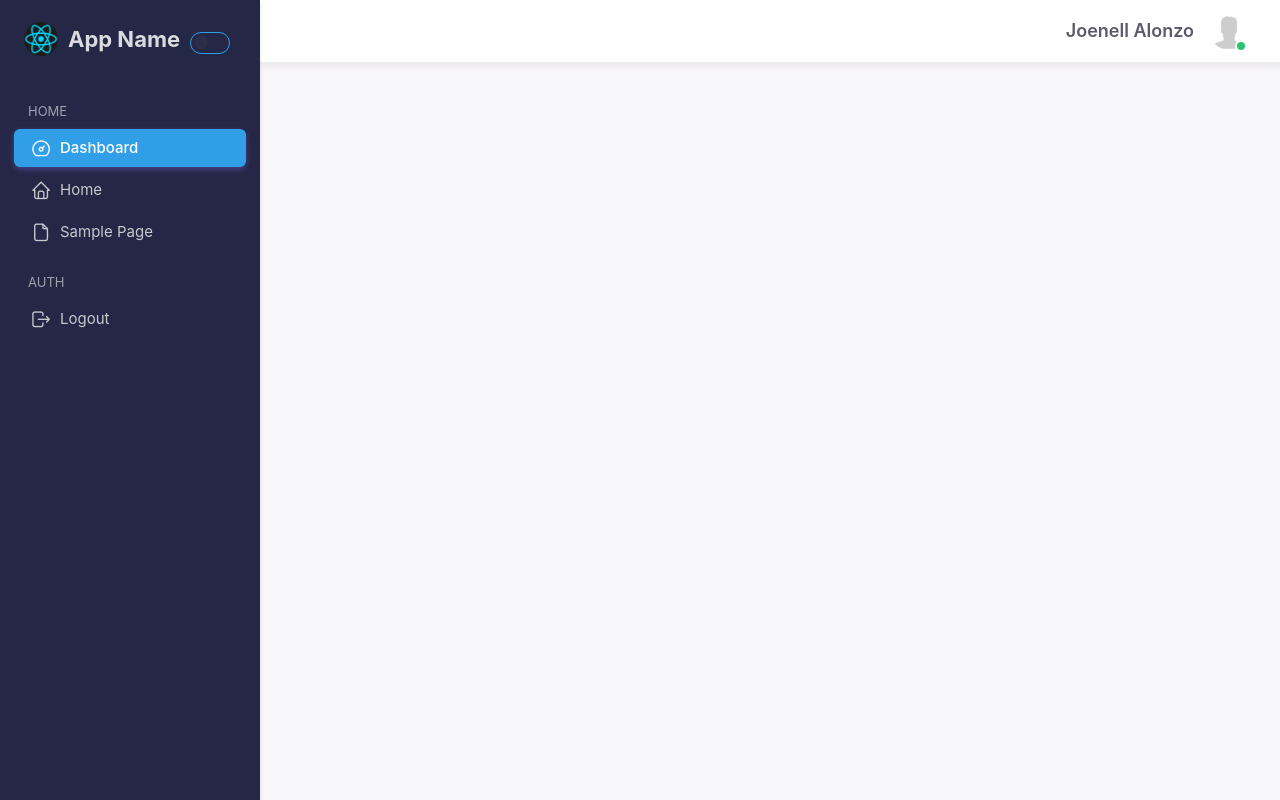
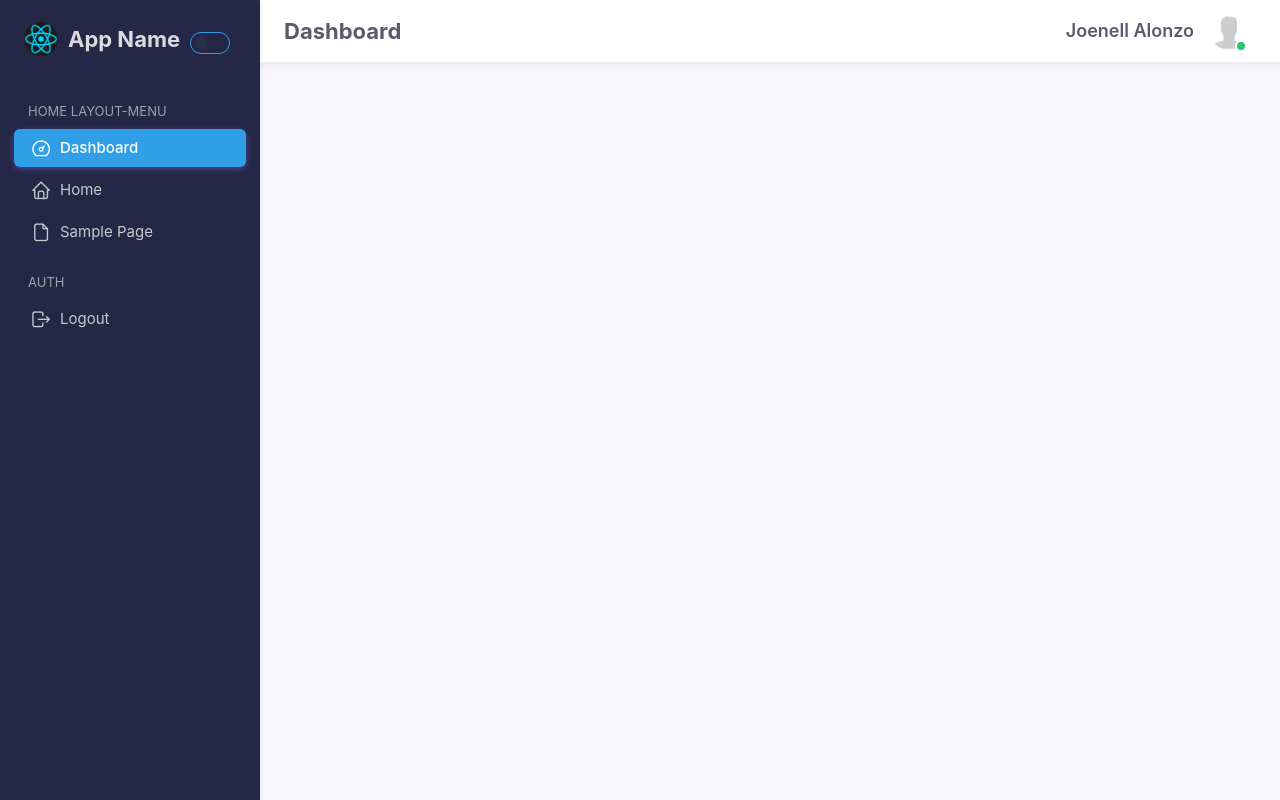
Before and after one commit to alonzojoe/react-dashboard-boilerplate, a React (Vite) app: page / in a window 1280 px wide. Built offline with nearby package versions, Linux system fonts and the light colour scheme.

Commit message:
feat: crete new custom hook for setting of layout and implement it during RootLayout is mounted

```diff
--- a/index.html
+++ b/index.html
@@ -1,7 +1,7 @@
 <!DOCTYPE html>
 <html
   lang="en"
-  class="light-style layout-navbar-fixed layout-menu-fixed layout-menu-collapsed"
+  class="light-style layout-navbar-fixed layout-menu-fixed layout-menu"
   dir="ltr"
   data-theme="theme-default"
   data-template="vertical-menu-template"
--- /dev/null
+++ b/src/hooks/theme.js
@@ -0,0 +1,26 @@
+import { useCallback, useDebugValue } from "react";
+import { useSelector, useDispatch } from "react-redux";
+import { setLayout } from "@/store/slices/ui-slice";
+import { getStorageItem } from "@/lib/utils";
+
+export const useSetLayout = () => {
+  const dispatch = useDispatch();
+  const storedLayout = getStorageItem("layout");
+  const appLayout = useSelector((state) => state.ui.layout);
+
+  useDebugValue(storedLayout, (layout) => `Stored layout: ${layout}`);
+
+  const setCollapsed = useCallback(() => {
+    dispatch(setLayout("layout-menu-collapsed"));
+  }, [dispatch]);
+
+  const setAppLayout = useCallback(() => {
+    if (
+      storedLayout === "layout-menu-collapsed" ||
+      appLayout === "layout-menu-collapsed"
+    )
+      setCollapsed();
+  }, [storedLayout, setCollapsed, appLayout]);
+
+  return setAppLayout;
+};
--- a/src/layouts/RootLayout.jsx
+++ b/src/layouts/RootLayout.jsx
@@ -1,8 +1,16 @@
+import { useEffect } from "react";
 import { Outlet } from "react-router-dom";
+import { useSetLayout } from "@/hooks/theme";
 import Navbar from "@/layouts/components/Navbar";
 import Sidebar from "@/layouts/components/Sidebar";
 
 const RootLayout = () => {
+  const setAppLayout = useSetLayout();
+
+  useEffect(() => {
+    setAppLayout();
+  }, [setAppLayout]);
+
   return (
     <div className="layout-wrapper layout-content-navbar">
       <div className="layout-container">
--- a/src/layouts/components/Sidebar.jsx
+++ b/src/layouts/components/Sidebar.jsx
@@ -1,7 +1,10 @@
+import { useDispatch, useSelector } from "react-redux";
 import Logo from "@/assets/images/react-logo.png";
 
 const Sidebar = () => {
   const htmlEl = document.querySelector("html");
+
+  const { layout } = useSelector((state) => state.ui);
 
   const closeExpanded = () => {
     htmlEl.classList.remove("layout-menu-expanded");
@@ -73,7 +76,7 @@ const Sidebar = () => {
       <div className="menu-inner-shadow"></div>
       <ul className="menu-inner py-1">
         <li className="menu-header small text-uppercase">
-          <span className="menu-header-text">Home</span>
+          <span className="menu-header-text">Home {layout}</span>
         </li>
         <li className="menu-item active">
           <a onClick={(e) => e.preventDefault()} className="menu-link">
--- a/src/store/slices/ui-slice.js
+++ b/src/store/slices/ui-slice.js
@@ -14,7 +14,7 @@ const uiSlice = createSlice({
     setLayout(state, action) {
       const htmlEl = document.querySelector("html");
 
-      if (action.payload === "layout-menu") {
+      if (action.payload === "on") {
         htmlEl.classList.remove("layout-menu");
         htmlEl.classList.add("layout-menu-collapsed");
       } else {
@@ -27,4 +27,5 @@ const uiSlice = createSlice({
   },
 });
 
+export const { setLayout } = uiSlice.actions;
 export default uiSlice.reducer;
```
